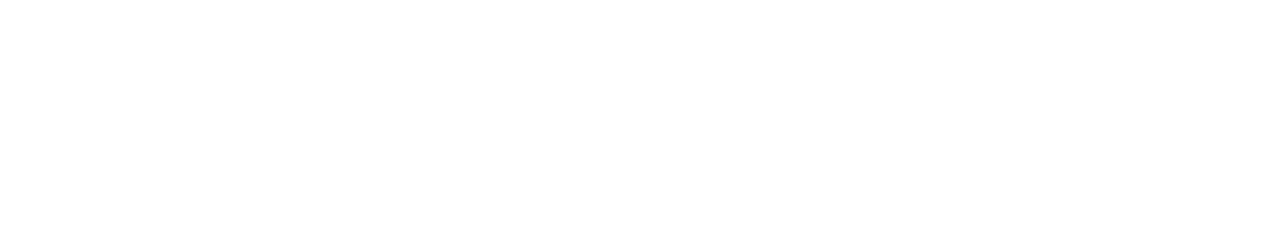
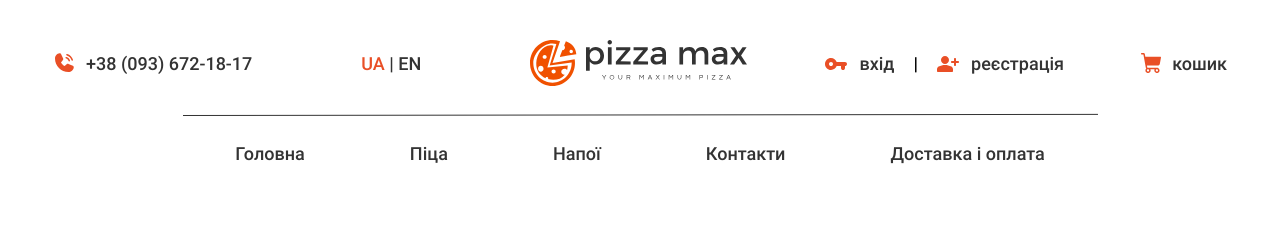
Before and after one commit to khodakmaxim/pizzeria, a website: page app/index.html in a window 1280 px wide. Drawn offline with nearby package versions, Linux system fonts and the light colour scheme; files that its build step writes are made by us from their sources.

Commit message:
connected fonts and added header

```diff
--- a/app/index.html
+++ b/app/index.html
@@ -11,6 +11,53 @@
 
 <body>
 
+    <header class="header">
+        <div class="container">
+            <div class="header__inner">
+                <div class="header-top">
+                    <a class="header-top__phone" href="tel:+380936721817">+38 (093) 672-18-17</a>
+                    <div class="header-top__language">
+                        <a class="header-top__language--ua" href="#">UA</a>
+                        <span>|</span>
+                        <a class="header-top__language--en" href="index-en.html">EN</a>
+                    </div>
+                    <a class="logo" href="index.html">
+                        <img class="logo__img" src="images/icons/logo.svg" alt="header logo">
+                    </a>
+
+                    <div class="header-top__box">
+                        <a class="header-top__login" href="login.html">вхід</a>
+                        <span>|</span>
+                        <a class="header-top__signup" href="signup.html">реєстрація</a>
+                    </div>
+                    <a class="header-top__cart" href="cart.html">кошик</a>
+                </div>
+                <img class="line" src="images/icons/line.svg" alt="line">
+                <div class="header-bottom">
+                    <nav class="menu">
+                        <ul class="menu__list">
+                            <li class="menu__list-item">
+                                <a class="menu__list-link" href="#">Головна</a>
+                            </li>
+                            <li class="menu__list-item">
+                                <a class="menu__list-link" href="pizza.html">Піца</a>
+                            </li>
+                            <li class="menu__list-item">
+                                <a class="menu__list-link" href="drinks.html">Напої</a>
+                            </li>
+                            <li class="menu__list-item">
+                                <a class="menu__list-link" href="contacts.html">Контакти</a>
+                            </li>
+                            <li class="menu__list-item">
+                                <a class="menu__list-link" href="deliveryandpayment.html">Доставка і оплата</a>
+                            </li>
+                        </ul>
+                    </nav>
+                </div>
+            </div>
+        </div>
+    </header>
+
 
     <script src="js/main.min.js"></script>
 </body>
--- a/app/scss/_fonts.scss
+++ b/app/scss/_fonts.scss
@@ -0,0 +1,42 @@
+@font-face{ /*директива, яка підключає шрифти*/
+    font-family: 'Roboto-Medium';
+    font-weight: 500;
+    font-style: normal;
+    src: local('Roboto-Medium'),
+        url('../fonts/Roboto-Medium.woff2') format('woff2'),
+        url('../fonts/Roboto-Medium.woff') format('woff');
+    font-display: swap;
+}
+
+
+@font-face{
+    font-family: 'Lato-Light';
+    font-weight: 300;
+    font-style: normal;
+    src: local('Lato-Light'),
+        url('../fonts/Lato-Light.woff2') format('woff2'),
+        url('../fonts/Lato-Light.woff') format('woff');
+    font-display: swap;
+}
+
+
+@font-face{
+    font-family: 'Lato-Regular';
+    font-weight: 400;
+    font-style: normal;
+    src: local('Lato-Regular'),
+        url('../fonts/Lato-Regular.woff2') format('woff2'),
+        url('../fonts/Lato-Regular.woff') format('woff');
+    font-display: swap;
+}
+
+
+@font-face{
+    font-family: 'Lato-Bold';
+    font-weight: 700;
+    font-style: normal;
+    src: local('Lato-Bold'),
+        url('../fonts/Lato-Bold.woff2') format('woff2'),
+        url('../fonts/Lato-Bold.woff') format('woff');
+    font-display: swap;
+}
--- a/app/scss/_global.scss
+++ b/app/scss/_global.scss
@@ -0,0 +1,5 @@
+.container{
+    max-width: 1230px;
+    margin: 0 auto;
+    padding: 0 15px;
+}
--- a/app/scss/_vars.scss
+++ b/app/scss/_vars.scss
@@ -0,0 +1,26 @@
+$accent: #E94F26;
+$black: #333333;
+$moreblack: #242121;
+$grey: #F8F8F8;
+
+
+
+%roboto-500{
+    font-family: 'Roboto-Medium', sans-serif;
+    font-weight: 500;
+}
+
+%lato-300{
+    font-family: 'Lato-Light', sans-serif;
+    font-weight: 300;
+}
+
+%lato-400{
+    font-family: 'Lato-Regular', sans-serif;
+    font-weight: 400;
+}
+
+%lato-700{
+    font-family: 'Lato-Bold', sans-serif;
+    font-weight: 700;
+}
--- a/app/scss/style.scss
+++ b/app/scss/style.scss
@@ -2,6 +2,145 @@
 @import 'fonts';
 @import 'reset';
 @import 'global';
+
+.header{
+padding: 40px 0 60px;
+}
+
+.header-top{
+    display: flex;
+    /*gap: 0 109px;*/
+    justify-content: space-between;
+    align-items: center;
+    &__phone{
+    @extend %roboto-500;
+    color: $black;
+    font-size: 18px;
+    transition: all .3s;
+    padding-left: 31px;
+    margin-right: 32px;
+    margin-left: 15px;
+    position: relative;
+    &::before{
+        content: '';
+        position: absolute;
+        width: 19px;
+        height: 19px;
+        background-image: url(../images/icons/phone.svg);
+        left: 0;
+    }
+    &:hover{
+        color: $accent;
+    }
+    }
+
+    &__language{
+    @extend %roboto-500;
+    font-size: 18px;
+    margin-right: 32px;
+    span{
+            color: $black;
+    }
+    }
+    &__language--ua{
+        color: $accent;
+    }
+
+    &__language--en{
+        color: $black;
+        transition: all .2s;
+
+        &:hover{
+            color: $accent;
+        }
+    }
+
+    &__box{
+        span{
+            @extend %roboto-500;
+            font-size: 18px;
+            margin: 0 15px 0 15px;
+        }
+    }
+    &__login,
+    &__signup{
+        @extend %roboto-500;
+        font-size: 18px;
+        color: $black;
+        transition: all .2s;
+        padding-left: 34px;
+        position: relative;
+        &:hover{
+            color: $accent;
+        }
+    }
+
+    &__login::before{
+        content: '';
+        position: absolute;
+        left: 0;
+        top: 5px;
+        background-image: url(../images/icons/login.svg);
+        width: 22px;
+        height: 12px;
+    }
+
+
+    &__signup::before{
+    content: '';
+    position: absolute;
+    top: 3px;
+    left: 0;
+    width: 22px;
+    height: 16px;
+    background-image: url(../images/icons/signup.svg);
+    }
+
+
+    &__cart{
+        @extend %roboto-500;
+        font-size: 18px;
+        color: $black;
+        transition: all .2s;
+        padding-left: 31px;
+        margin-right: 13px;
+        position: relative;
+        &::before{
+            content: '';
+            position: absolute;
+            width: 20px;
+            height: 20px;
+            background-image: url(../images/icons/cart.svg);
+            left: 0;
+        }
+        &:hover{
+            color: $accent;
+        }
+    }
+}
+
+.line{
+    margin: 0 auto;
+    margin-top: 27px;
+}
+
+.menu{
+    margin-top: 27px;
+    &__list{
+        display: flex;
+        justify-content: center;
+        gap: 0 105px;
+    }
+    &__list-link{
+        @extend %roboto-500;
+        font-size: 18px;
+        color: $black;
+        transition: all .2s;
+        &:hover{
+            color: $accent;
+        }
+    }
+}
 
 
 
```
Also changed, not shown: app/fonts/Lato-Bold.woff (added), app/fonts/Lato-Bold.woff2 (added), app/fonts/Lato-Light.woff (added), app/fonts/Lato-Light.woff2 (added), app/fonts/Lato-Regular.woff (added), app/fonts/Lato-Regular.woff2 (added), app/fonts/Roboto-Medium.woff (added), app/fonts/Roboto-Medium.woff2 (added), app/images/icons/cart.svg (added), app/images/icons/line.svg (added), app/images/icons/login.svg (added), app/images/icons/logo.svg (added), app/images/icons/phone.svg (added), app/images/icons/signup.svg (added).
